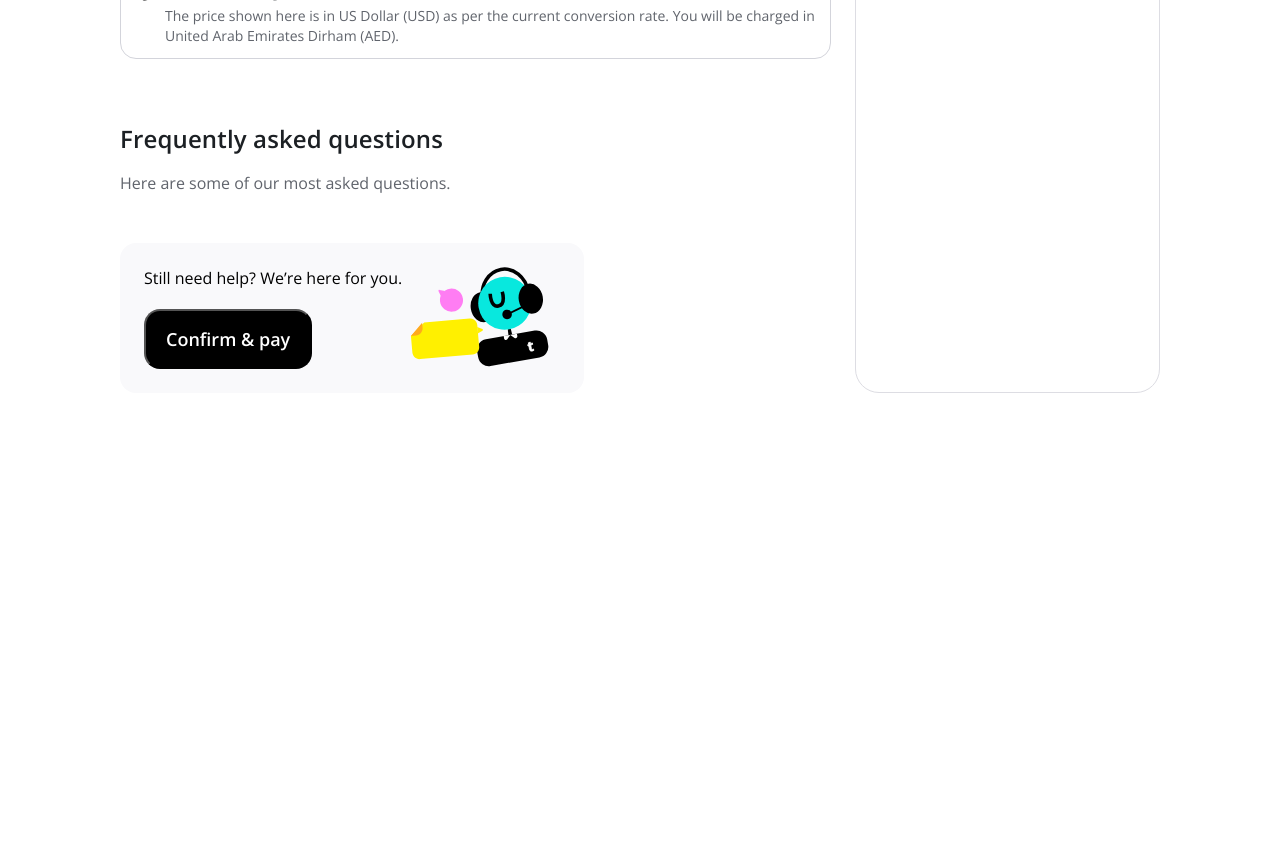
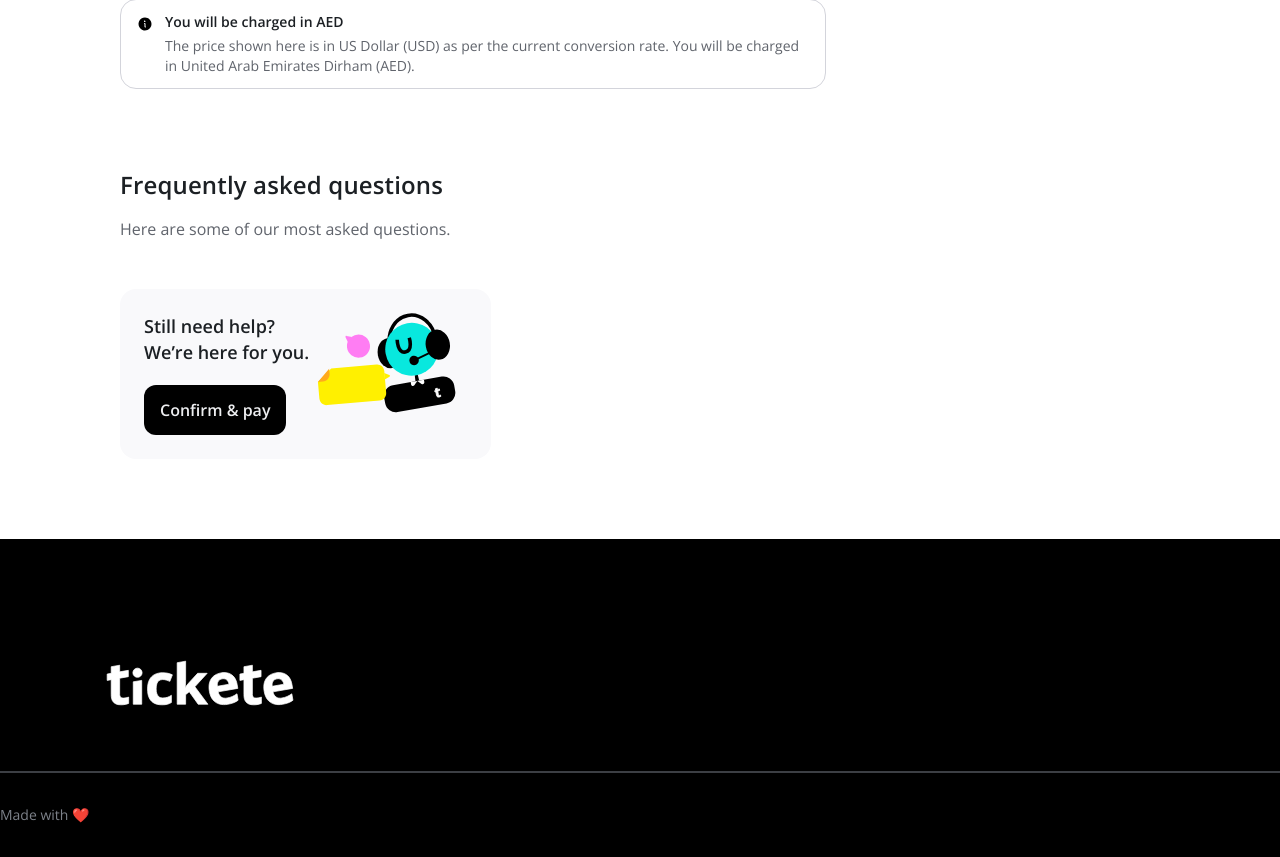
Before and after one commit to mahakpandey/assingment-tickete, a React (Vite) app: page / in a window 1280 px wide. Shown: the part 2220-3077 px from the top of the page. Before the commit the page ends 2645 px from the top, so only its background shows below. Built offline with nearby package versions, Linux system fonts and the light colour scheme.

Commit message:
add: footer

```diff
--- /dev/null
+++ b/src/components/footer/index.jsx
@@ -0,0 +1,19 @@
+import React from 'react'
+import LogoWhiteIcon from '../../icons/LogoWhiteIcon'
+import '../../styles/Footer.css'
+
+const Footer = () => {
+  return (
+    <div className='footer-container'>
+        <div className='flex gap-10px margin-120'><LogoWhiteIcon/></div>
+        <div className='flex flex-column gap-8'>
+            <div className='line'></div>
+            <div className='footer-text-set'>
+                <div><p className='footer-text'>Made with ❤️</p></div>
+            </div>
+        </div>
+    </div>
+  )
+}
+
+export default Footer
--- a/src/features/checkout/FAQSection.jsx
+++ b/src/features/checkout/FAQSection.jsx
@@ -3,7 +3,7 @@ import AboutIllustration from "../../icons/AboutIllustration";
 
 const FAQSection = () => {
   return (
-    <div className="flex gap-8">
+    <div className="faq-parent">
       <div className="faq-container">
         <div className="flex flex-column">
           <div><p className="faq-text">Frequently asked questions</p></div>
@@ -11,8 +11,8 @@ const FAQSection = () => {
         </div>
         <div className="illustraion-container">
           <div className="flex flex-column gap-5">
-            <div><p>Still need help? We’re here for you.</p></div>
-            <div><button className="confirm-pay-btn">Confirm & pay</button></div>
+            <div><p className="need-help-text">Still need help? <br/> We’re here for you.</p></div>
+            <div><button className="chat-with-us-btn">Confirm & pay</button></div>
           </div>
           <AboutIllustration/>
         </div>
--- a/src/features/checkout/index.jsx
+++ b/src/features/checkout/index.jsx
@@ -7,11 +7,12 @@ import SelectPaymentMode from "./SelectPaymentMode";
 import AdditionalInfo from "./AdditionalInfo";
 import FAQSection from "./FAQSection";
 import Carousel from "../../components/carousel/Carousel";
+import Footer from "../../components/footer";
 
 const CheckoutPage = () => {
   return (
     <>
-      <div className="flex flex-column">
+      <div className="main-container">
         <Header />
         <div className="checkout-sub-container ">
           <div className="checkout-sub-container-left-section">
@@ -41,12 +42,14 @@ const CheckoutPage = () => {
             <AdditionalInfo />
             <SelectPaymentMode />
             <TotalPayable />
-            <FAQSection />
           </div>
           <div className="checkout-sub-container-right-section">
             <Carousel />
           </div>
         </div>
+        <FAQSection />
+
+        <Footer/>
       </div>
     </>
   );
--- /dev/null
+++ b/src/icons/LogoWhiteIcon.jsx
@@ -0,0 +1,18 @@
+import React from 'react'
+
+const LogoWhiteIcon = () => {
+  return (
+<svg width="190" height="48" viewBox="0 0 190 48" fill="none" xmlns="http://www.w3.org/2000/svg">
+<path d="M18.348 39.0858C19.2693 39.0858 20.1694 38.9936 21.034 38.8093C21.9199 38.6251 22.7988 38.3912 23.6634 38.1148V44.4012C22.7562 44.8052 21.6365 45.1383 20.2828 45.4005C18.9504 45.6769 17.4975 45.8187 15.9099 45.8187C14.0672 45.8187 12.4017 45.521 10.9275 44.9327C9.46755 44.3232 8.31941 43.2814 7.46893 41.8073C6.63972 40.3119 6.22157 38.2353 6.22157 35.5775V20.6446L2.18182 21.4101V15.067L6.22157 14.3511V7.71745L14.6625 6.22913V12.8699L23.3303 11.3391V17.6822L14.6625 19.213V35.5705C14.6625 36.754 14.9956 37.6399 15.6618 38.2282C16.3422 38.8023 17.2423 39.0858 18.348 39.0858Z" fill="white" stroke="white" stroke-width="0.708728" stroke-linejoin="round"/>
+<path d="M151.076 39.0858C151.997 39.0858 152.897 38.9936 153.762 38.8093C154.647 38.6251 155.526 38.3912 156.391 38.1148V44.4012C155.484 44.8052 154.364 45.1383 153.01 45.4005C151.678 45.6769 150.225 45.8187 148.637 45.8187C146.795 45.8187 145.129 45.521 143.655 44.9327C142.195 44.3232 141.047 43.2814 140.197 41.8073C139.367 40.3119 138.949 38.2353 138.949 35.5775V20.6446L134.909 21.4101V15.067L138.949 14.3511V7.71745L147.39 6.22913V12.8699L156.058 11.3391V17.6822L147.39 19.213V35.5705C147.39 36.754 147.723 37.6399 148.389 38.2282C149.07 38.8023 149.97 39.0858 151.076 39.0858Z" fill="white" stroke="white" stroke-width="0.708728" stroke-linejoin="round"/>
+<path d="M36.713 21.3961V45.2588H28.272V22.8136L36.713 21.3961Z" fill="white" stroke="white" stroke-width="0.708728" stroke-linejoin="round"/>
+<path d="M32.4927 18.3237C35.031 18.3237 37.0888 16.2659 37.0888 13.7275C37.0888 11.1891 35.031 9.13135 32.4927 9.13135C29.9543 9.13135 27.8965 11.1891 27.8965 13.7275C27.8965 16.2659 29.9543 18.3237 32.4927 18.3237Z" fill="white" stroke="white" stroke-width="0.708728" stroke-linejoin="round"/>
+<path d="M56.9899 45.8115C53.9282 45.8115 51.313 45.2587 49.1584 44.1531C46.9968 43.0262 45.3596 41.2898 44.2328 38.951C43.1059 36.6051 42.546 33.6072 42.546 29.9502C42.546 26.2932 43.1838 23.0826 44.4596 20.7013C45.7494 18.2987 47.5354 16.5411 49.8034 15.4142C52.0926 14.2873 54.7432 13.7274 57.7482 13.7274C59.8886 13.7274 61.7313 13.94 63.2834 14.3653C64.8497 14.7692 66.2175 15.2583 67.3798 15.8323L64.8851 22.3668C63.5527 21.8282 62.3195 21.3959 61.1784 21.0627C60.0374 20.7155 58.8893 20.5383 57.7482 20.5383C56.274 20.5383 55.0409 20.8856 54.0628 21.5872C53.0848 22.2676 52.3548 23.3023 51.8728 24.6914C51.3909 26.0735 51.1499 27.8098 51.1499 29.8935C51.1499 31.9772 51.4051 33.6427 51.9225 34.9893C52.4398 36.3358 53.184 37.3422 54.162 38.0084C55.1401 38.6534 56.3307 38.9794 57.734 38.9794C59.4846 38.9794 61.0438 38.7455 62.4116 38.2848C63.7795 37.8029 65.1048 37.1438 66.3947 36.2933V43.5223C65.1048 44.3374 63.744 44.9185 62.3266 45.2658C60.9233 45.6343 59.1444 45.8186 56.9828 45.8186L56.9899 45.8115Z" fill="white" stroke="white" stroke-width="0.708728" stroke-linejoin="round"/>
+<path d="M80.6295 2.18225V21.4526C80.6295 22.6149 80.5799 23.7772 80.4878 24.9395C80.3956 26.1018 80.2964 27.2641 80.183 28.4264H80.2964C80.8705 27.6114 81.4516 26.8105 82.0399 26.0168C82.6494 25.223 83.2943 24.4576 83.9747 23.7205L92.6425 14.3086H102.168L89.8784 27.739L102.919 45.2658H93.174L84.2582 32.7213L80.6295 35.6271V45.2587H72.1886V3.70991L80.6295 2.18225Z" fill="white" stroke="white" stroke-width="0.708728" stroke-linejoin="round"/>
+<path d="M115.997 13.9046C118.817 13.4075 121.335 13.5248 123.565 14.2542C125.792 14.9697 127.638 16.2562 129.11 18.1125C130.582 19.9689 131.576 22.3844 132.098 25.3437L132.809 29.3779L113.155 32.8436C113.659 35.1727 114.682 36.8922 116.231 38.0079C117.791 39.1003 119.744 39.4396 122.089 39.026C124.036 38.6826 125.78 38.1665 127.33 37.4831C128.879 36.7997 130.434 35.9066 132.002 34.8025L133.137 41.2376C131.761 42.2504 130.273 43.0741 128.679 43.7077C127.106 44.3378 125.141 44.8642 122.803 45.2765C119.745 45.8155 116.938 45.7278 114.38 45.0199C111.837 44.3098 109.691 42.9107 107.937 40.845C106.204 38.7686 105.029 35.9819 104.41 32.4712C103.791 28.9605 103.859 25.8394 104.644 23.2687C105.446 20.6732 106.821 18.5955 108.775 17.0275C110.727 15.4456 113.141 14.4009 116.01 13.8952L115.997 13.9046ZM117.096 19.8135C115.477 20.0989 114.228 20.8518 113.337 22.0812C112.465 23.3001 112.146 25.0403 112.368 27.2824L124.038 25.2248C123.799 23.993 123.382 22.9296 122.772 22.044C122.183 21.1546 121.414 20.5059 120.463 20.0906C119.526 19.673 118.409 19.5821 117.096 19.8135Z" fill="white" stroke="white" stroke-width="0.708728" stroke-linejoin="round"/>
+<path d="M170.812 13.9041C173.632 13.407 176.15 13.5243 178.38 14.2537C180.607 14.9692 182.453 16.2557 183.925 18.112C185.396 19.9684 186.392 22.3839 186.913 25.3432L187.625 29.3774L167.969 32.8431C168.474 35.1722 169.497 36.8917 171.046 38.0075C172.606 39.0998 174.559 39.4391 176.904 39.0255C178.851 38.6823 180.596 38.166 182.145 37.4826C183.693 36.7992 185.249 35.9061 186.817 34.8021L187.953 41.2371C186.576 42.2499 185.088 43.0736 183.495 43.7072C181.922 44.3373 179.957 44.8637 177.611 45.2772C174.554 45.8162 171.753 45.7273 169.189 45.0207C166.645 44.3105 164.498 42.9115 162.745 40.8457C161.012 38.7693 159.837 35.9826 159.218 32.4719C158.599 28.9612 158.667 25.8402 159.452 23.2695C160.247 20.6752 161.629 18.5963 163.583 17.0282C165.535 15.4463 167.949 14.4017 170.818 13.896L170.812 13.9041ZM171.911 19.813C170.292 20.0986 169.036 20.8525 168.152 22.0807C167.28 23.2996 166.961 25.0399 167.183 27.2819L178.853 25.2243C178.615 23.9925 178.197 22.9291 177.588 22.0435C176.998 21.1543 176.229 20.5054 175.278 20.0901C174.341 19.6725 173.217 19.5828 171.911 19.813Z" fill="white" stroke="white" stroke-width="0.708728" stroke-linejoin="round"/>
+</svg>
+  )
+}
+
+export default LogoWhiteIcon
--- a/src/index.css
+++ b/src/index.css
@@ -64,6 +64,9 @@ body{
 .gap-2 {
   gap: 8px;
 }
+.gap-10px{
+  gap:10px
+}
 .gap-3 {
   gap: 12px;
 }
@@ -88,3 +91,20 @@ body{
 .gap-15px{
   gap: 15px
 }
+::-webkit-scrollbar {
+  width: 5px;
+  height: 50px;
+}
+
+::-webkit-scrollbar-track {
+  background: #d5d5d5;
+}
+
+::-webkit-scrollbar-thumb {
+  background: #000000;
+  border-radius: 8px;
+}
+
+::-webkit-scrollbar-thumb:hover {
+  background: #bbb;
+}
--- a/src/styles/Checkout.css
+++ b/src/styles/Checkout.css
@@ -1,9 +1,15 @@
+.main-container{
+  display: flex;
+  flex-direction: column;
+  gap: 80px;
+}
+
 .checkout-sub-container {
   display: flex;
   /* max-width: 1200px; */
   flex-direction: row;
-  gap: 24px;
-  padding: 50px 120px 32px 120px;
+  gap: 32px;
+  padding: 0 120px 0 120px;
 }
 
 .checkout-sub-container-left-section {
@@ -18,6 +24,7 @@
   width: 30%;
   border: 1px solid #dddde3;
   border-radius: 24px;
+  height: max-content;
 }
 
 .confirm-pay-container {
@@ -378,3 +385,33 @@ input::placeholder {
   position: absolute;
   top: 35%;
 }
+.need-help-text {
+  font-family: Open Sans;
+  font-size: 18px;
+  font-weight: 600;
+  line-height: 26px;
+  letter-spacing: 0em;
+  text-align: left;
+  color: var(--primary-dark-color);
+}
+.chat-with-us-btn {
+  background-color: var(--black-color);
+  border-radius: 12px;
+  padding: 14px 16px;
+  display: flex;
+  gap: 8px;
+  border: none;
+  font-family: Open Sans;
+  font-size: 16px;
+  font-weight: 600;
+  line-height: 22px;
+  letter-spacing: 0em;
+  text-align: left;
+  color: #edeef0;
+}
+
+.faq-parent{
+  display: flex;
+  gap:32px;
+  padding: 0 120px;
+}
--- /dev/null
+++ b/src/styles/Footer.css
@@ -0,0 +1,26 @@
+.footer-container{
+    background-color: var(--black-color);
+    padding: 120px 0 32px 0;
+    display: flex;
+    flex-direction: column;
+    gap: 64px;
+}
+.margin-120{
+    margin-inline: calc(5vw + 41px);
+}
+.line{
+    border: 1px solid #3C3F44;
+}
+.footer-text-set{
+display: flex;
+gap:12px;
+}
+.footer-text{
+    font-family: Open Sans;
+    font-size: 14px;
+    font-weight: 400;
+    line-height: 20px;
+    letter-spacing: 0em;
+    text-align: left;
+    color: #7D828A
+}
```
Also changed, not shown: src/features/checkout/TotalPayable.jsx (renamed from src/features/checkout/TotalPayable.tsx), src/icons/InputAddOnIcon.jsx (renamed from src/icons/InputAddOnIcon.tsx).
